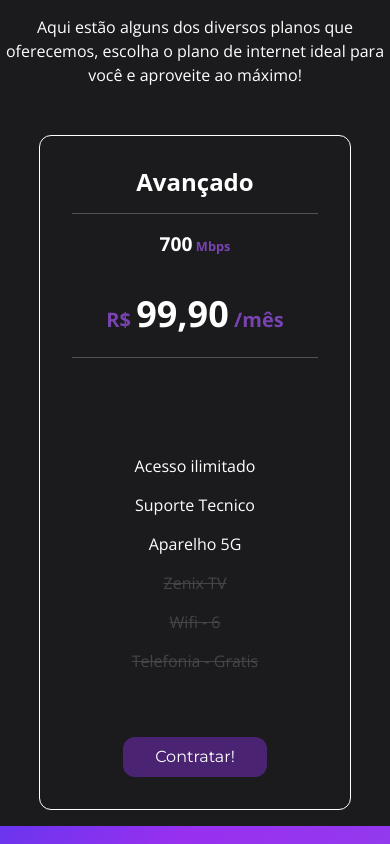
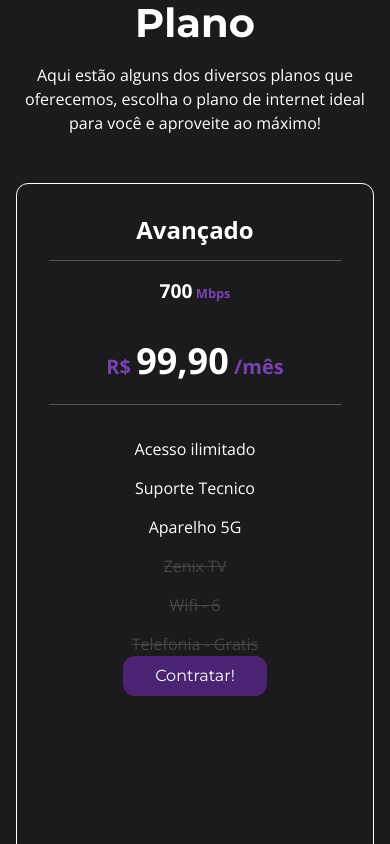
Before and after one commit to martinsalan2003/black-net, a React (Vite) app in the folder black-net/: page / in a window 390 px wide. Shown: the part 840-1684 px from the top of the page. Built offline with nearby package versions, Linux system fonts and the light colour scheme.

Commit message:
novo teste mobile

```diff
--- a/black-net/src/components/Plans.jsx
+++ b/black-net/src/components/Plans.jsx
@@ -80,20 +80,20 @@ export default function Plans() {
         autoplay: true,
         autoplaySpeed: 4000,
         pauseOnHover: true,
-        swipe: true,
-        touchMove: true,
+        swipe: true, // Habilita o swipe
+        touchMove: true, // Habilita o touchmove
         responsive: [
             {
                 breakpoint: 768,
                 settings: {
                     slidesToShow: 1,
-                    arrows: false,
+                    arrows: false, // Desabilita as setas em telas pequenas
                 }
             },
             {
                 breakpoint: 1024,
                 settings: {
-                    slidesToShow: 1,
+                    slidesToShow: 1, // Garantir que apenas 1 slide é mostrado
                 }
             }
         ]
--- a/black-net/src/styles/styles-components/Plans.sass
+++ b/black-net/src/styles/styles-components/Plans.sass
@@ -42,6 +42,7 @@
             display: flex
             flex-direction: column
             justify-content: space-between
+
 
         .card-features
             text-align: center !important
@@ -107,32 +108,4 @@
 
     .slick-slider
         width: 100%
-        margin: 0 auto
-
-    .slick-list
-        overflow: hidden !important
-
-    .slick-slide
-        display: flex
-        justify-content: center
-
-    .slick-dots
-        bottom: -30px
-
-    .slick-prev, .slick-next
-        display: none !important
-
-    .card
-        height: 60vh !important
-        min-height: 500px
-
-@media (max-width: 768px)
-    .pricing-section
-        padding: 1em  0
-
-    .slick-slider
-        max-width: 80vw
-
-    .card
-        display: flex !important
-        height: 80vh !important
+        margin: 0
```
